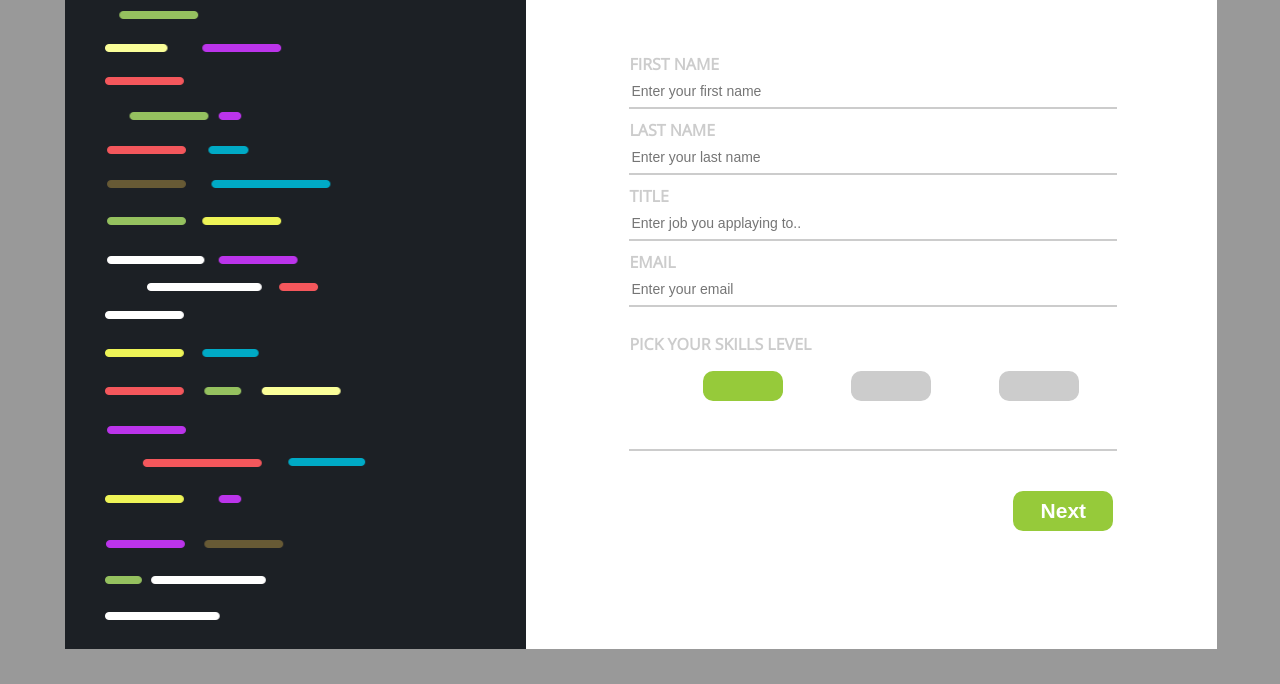
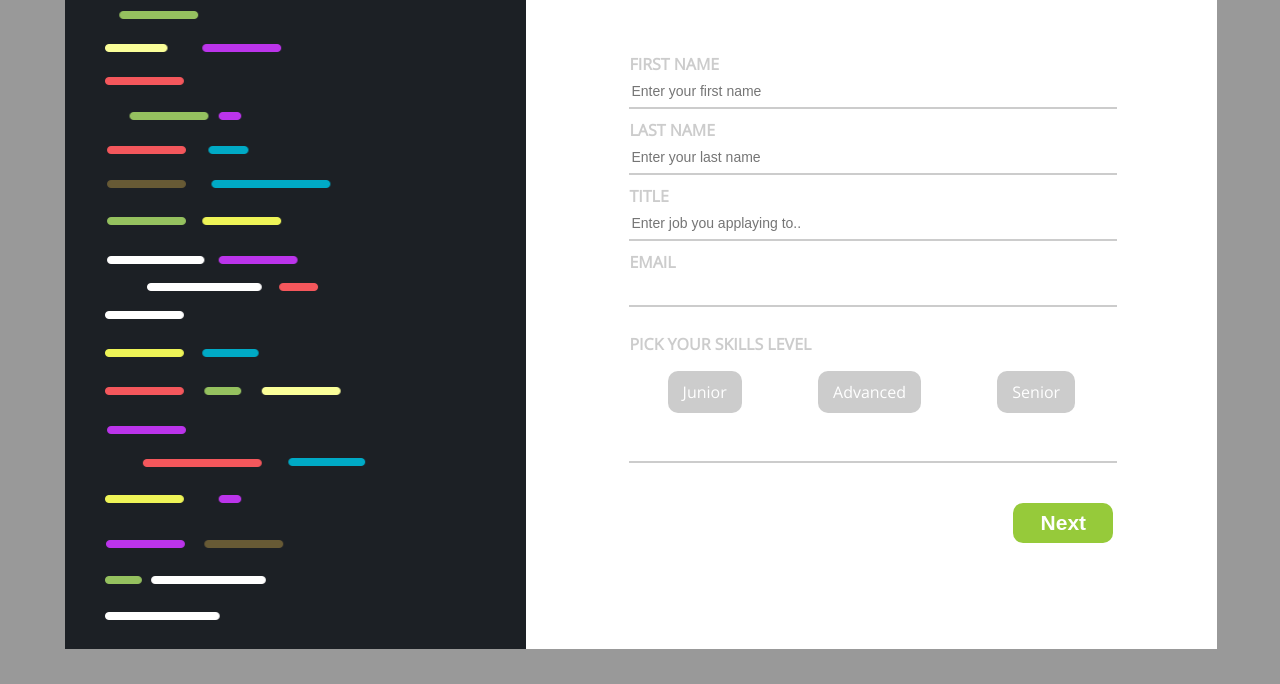
Before and after one commit to makisa92/test, a website: page index.html in a window 1280 px wide. Both pictures are taken after a click on the button "START TEST". Shown: the part 116-800 px from the top of the page. Drawn offline with nearby package versions, Linux system fonts and the light colour scheme; no server answers.

Commit message:
Small fixes..

```diff
--- a/css/styles.less
+++ b/css/styles.less
@@ -107,22 +107,29 @@ body {
                                 ul {
                                     list-style-type: none;
                                     display: flex;
+                                    padding: 0;
 
                                     li {
-                                        width: 80px;
-                                        height: 30px;
                                         border-radius: @border-radius;
                                         background-color: @lightgray;
                                         margin: 0 auto;
+                                        text-align: center;
+                                        vertical-align: middle;
+                                        color: #fff;
+                                        padding: 10px 15px;
 
                                         &:hover {
                                             background-color: @main-color;
                                             cursor: pointer;
                                         }
 
-                                        &:first-child {
+                                        .tab .active {
                                             background-color: @main-color;
                                         }
+
+                                        // &:first-child {
+                                        //     background-color: @main-color;
+                                        // }
                                     }
                                 }
                             }
--- a/index.html
+++ b/index.html
@@ -68,18 +68,18 @@
 
                 <label>Email</label>
                 <!-- <input type="email" id="email" name="" value=""> html5 validation-->
-                <input type="text" id="email" name="" value="" placeholder="Enter your email"><!-- custom validat-->
+                <input type="text" id="email" name="" value="" placehol;der="Enter your email"><!-- custom validat-->
                 <p id='result'></p>
 
                 <label>Pick your skills level</label>
                 <div class="pick">
                   <ul>
-                    <li id="Junior"></li>
-                    <li id="Advanced"></li>
-                    <li id="Senior"></li>
+                    <li class="tab" onclick="changeValue(this)">Junior</li>
+                    <li class="tab" onclick="changeValue(this)">Advanced</li>
+                    <li class="tab" onclick="changeValue(this)">Senior</li>
                   </ul>
                 </div>
-                <input type="text" name="" value="">
+                <input id="jobTittle" type="text" name="" value="">
                 <button id="result" onclick="validate()" type="submit">Next</button>
               </form>
           </div>
--- a/js/script.js
+++ b/js/script.js
@@ -13,6 +13,14 @@ $( document ).ready(function() {
     close.onclick = function() {
         startModal.style.display = "none";
     }
+
+    // if($('#junior').data('clicked')) {
+    //     //clicked element, do-some-stuff
+    //     $('#jobTittle').val('Junior');
+    // } else {
+    //     //run function2
+
+    // }
 
 
     // validate email using regex
@@ -42,7 +50,37 @@ $( document ).ready(function() {
 
     $("form").bind("submit", validate);
 
+    // function setCookie(cname, cvalue, exdays) {
+    //     var d = new Date();
+    //     d.setTime(d.getTime() + (exdays*24*60*60*1000));
+    //     var expires = "expires="+d.toUTCString();
+    //     document.cookie = cname + "=" + cvalue + ";" + expires + ";path=/";
+    // }
 
+    // function getCookie(cname) {
+    //     var name = cname + "=";
+    //     var ca = document.cookie.split(';');
+    //     for(var i = 0; i < ca.length; i++) {
+    //         var c = ca[i];
+    //         while (c.charAt(0) == ' ') {
+    //             c = c.substring(1);
+    //         }
+    //         if (c.indexOf(name) == 0) {
+    //             return c.substring(name.length, c.length);
+    //         }
+    //     }
+    //     return "";
+    // }
+
+    changeValue = function(setJob){
+        document.getElementById('jobTittle').value=setJob.innerHTML;
+    }
+
+    $(".tab").click(function () {
+        $(".tab").removeClass("active");
+        // $(".tab").addClass("active"); // instead of this do the below
+        $(this).addClass("active");
+    });
 
     // On button click show next question
     nextQuestion = function (divID) {
```
Also changed, not shown: css/styles.css, images/resend.png (deleted).
